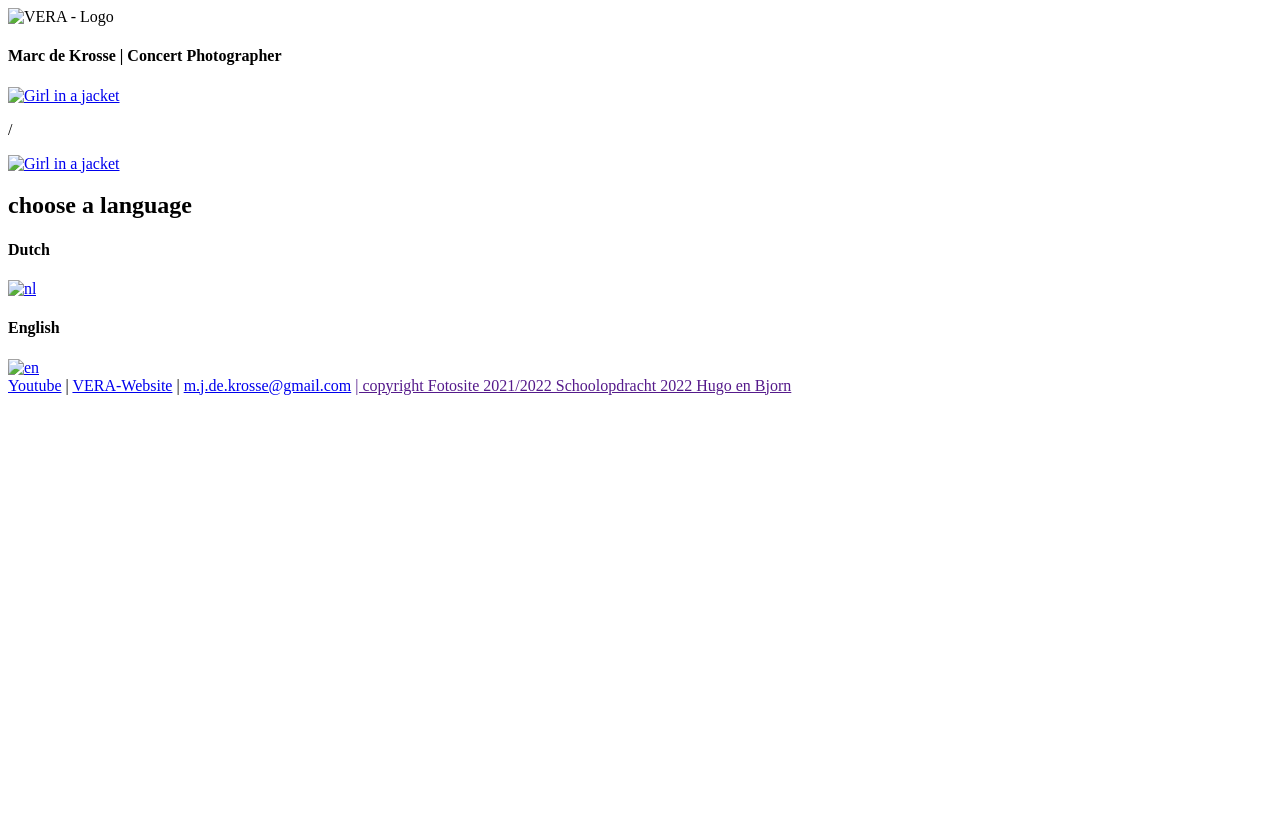
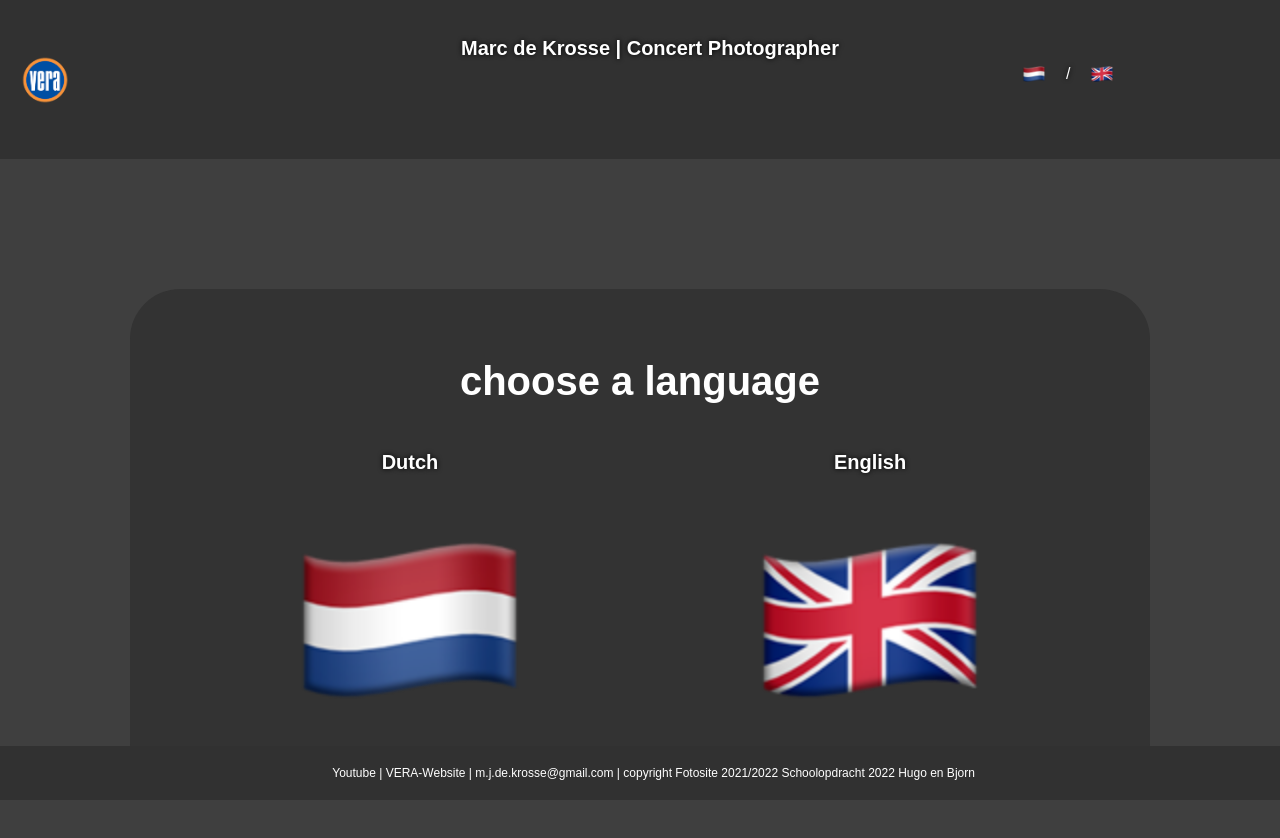
Before and after one commit to HJBeMC/Website-VERA, a plain HTML site: page index.html in a window 1280 px wide. Before the commit the page ends 800 px from the top, so only its background shows below. Drawn offline with Linux system fonts and the light colour scheme; the site is published under a folder, as on GitHub Pages, so addresses that start at the root find nothing.

Commit message:
Add files via upload

```diff
--- a/index.html
+++ b/index.html
@@ -1,15 +1,15 @@
 <!DOCTYPE html>
 <html>
     <head>
-        <link rel="stylesheet" href="../style.css"/>
-        <title>VERA EN</title> <link nes="" rel="icon" sizes="192x192" href="../pictures/logo.png"><link/>
+        <link rel="stylesheet" href="style.css"/>
+        <title>VERA EN</title> <link nes="" rel="icon" sizes="192x192" href="./pictures/logo.png"><link/>
     </head>
     <body>
 
         <div class="navback">
             <nav>
                 <div class="logonav">
-                    <img src="../pictures/logo.png" alt="VERA - Logo" class="logo">
+                    <img src="./pictures/logo.png" alt="VERA - Logo" class="logo">
                 </div>
 
                 <div class="midnav">
@@ -17,9 +17,9 @@
                 </div>
 
                 <div class = flagsnav>
-                    <a href="../nl-nl/index.html"><img src="../pictures/nl.png" alt="Girl in a jacket" class="flag"></a>
+                    <a href="./nl-nl/index.html"><img src="./pictures/nl.png" alt="Girl in a jacket" class="flag"></a>
                     <p> / </p>
-                    <a href="../en-en/index.html"><img src="../pictures/en.png" alt="Girl in a jacket" class="flag"></a>
+                    <a href="./en-en/index.html"><img src="./pictures/en.png" alt="Girl in a jacket" class="flag"></a>
                 </div>
             </nav>
         </div>
@@ -31,11 +31,11 @@
             <div class="languages">
                 <div class="languageoption">
                     <h4>Dutch</h4>
-                    <a href="/nl-nl/index.html"><img class="flagchoose" src="/pictures/nl.png" alt="nl"></a>
+                    <a href="./en-en/index.html"><img class="flagchoose" src="./pictures/nl.png" alt="nl"></a>
                 </div>
                 <div class="languageoption">
                     <h4>English</h4>
-                    <a href="/nl-nl/index.html"><img class="flagchoose" src="/pictures/en.png" alt="en"></a>
+                    <a href="./nl-nl/index.html"><img class="flagchoose" src="./pictures/en.png" alt="en"></a>
                 </div>
             </div>
         </div>
```
